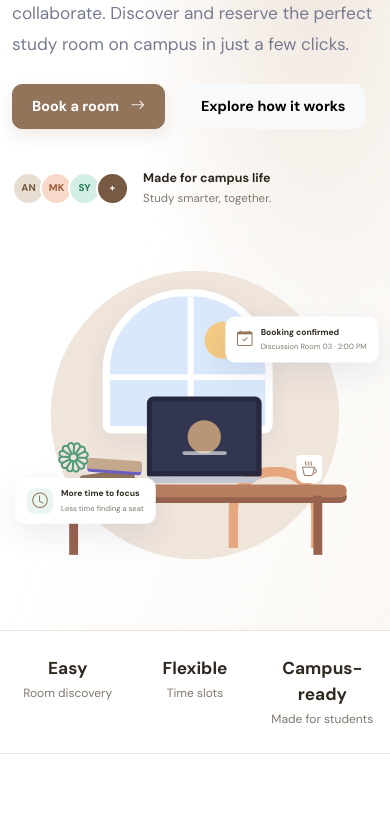
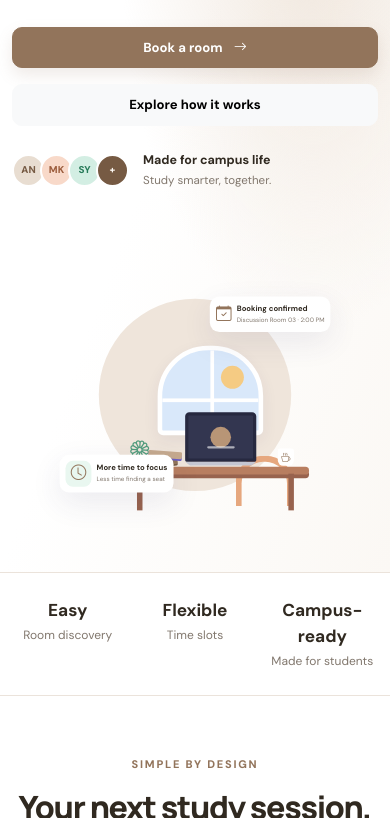
Before and after one commit to wpnatasya/StudySpace_wpnatasya, a plain HTML site: page index.html in a window 390 px wide. Shown: the part 305-1123 px from the top of the page. Drawn offline with nearby package versions, Linux system fonts and the light colour scheme.

Commit message:
Update responsive-tweaks.css

```diff
--- a/assets/css/responsive-tweaks.css
+++ b/assets/css/responsive-tweaks.css
@@ -79,3 +79,157 @@ img,canvas{max-width:100%}
   .filter-bar{grid-template-columns:1fr}
   .search-field{grid-column:auto}
 }
+@media (max-width: 767px) {
+
+  /* Hero section */
+  .hero-section {
+    padding: 110px 0 45px;
+    overflow: hidden;
+  }
+
+  .hero-section .row {
+    row-gap: 25px !important;
+  }
+
+  /* Hero heading */
+  .hero-copy h1 {
+    font-size: clamp(2.3rem, 9vw, 3.2rem);
+    line-height: 1.12;
+    margin-bottom: 16px;
+  }
+
+  .hero-lead {
+    font-size: .95rem;
+    line-height: 1.7;
+  }
+
+  .hero-copy .btn {
+    font-size: .82rem;
+    padding: 10px 14px;
+  }
+
+  .hero-proof {
+    margin-top: 25px;
+  }
+
+  /* Hero illustration */
+  .hero-art {
+    height: 300px;
+    width: 100%;
+    margin: 0 auto;
+  }
+
+  .art-glow {
+    width: 260px;
+    height: 260px;
+  }
+
+  .study-illustration {
+    width: 420px;
+    height: 350px;
+    transform: scale(.72);
+    transform-origin: center center;
+  }
+
+  /* Floating notification cards */
+  .floating-note {
+    padding: 9px 11px;
+    gap: 7px;
+    max-width: 190px;
+  }
+
+  .floating-note b {
+    font-size: .65rem;
+  }
+
+  .floating-note small {
+    font-size: .57rem;
+  }
+
+  .note-top {
+    top: 0;
+    right: 0;
+  }
+
+  .note-bottom {
+    bottom: 0;
+    left: 0;
+  }
+
+  /* Other landing page sections */
+  .section-pad {
+    padding: 60px 0;
+  }
+
+  .section-heading h2,
+  .spaces-section h2 {
+    font-size: 2rem;
+  }
+
+  .space-visual {
+    height: 180px;
+  }
+
+  .cta-section {
+    padding: 20px 0 55px;
+  }
+
+  .cta-panel {
+    padding: 30px 23px;
+    flex-direction: column;
+    align-items: flex-start;
+    gap: 20px;
+  }
+
+  .cta-panel h2 {
+    font-size: 1.8rem;
+  }
+
+  .cta-panel .btn {
+    width: 100%;
+  }
+
+  .cta-decoration {
+    right: 5px;
+    top: 5px;
+    font-size: 100px;
+  }
+
+  .footer-bottom {
+    flex-direction: column;
+    gap: 8px;
+  }
+}
+
+/* Smaller phones */
+@media (max-width: 420px) {
+
+  .hero-section {
+    padding-top: 100px;
+  }
+
+  .hero-copy h1 {
+    font-size: 2.25rem;
+  }
+
+  .hero-art {
+    height: 265px;
+  }
+
+  .study-illustration {
+    transform: scale(.62);
+  }
+
+  .floating-note {
+    max-width: 165px;
+    padding: 8px;
+  }
+
+  .floating-note small {
+    font-size: .53rem;
+  }
+
+  .hero-copy .btn {
+    width: 100%;
+  }
+}
```
